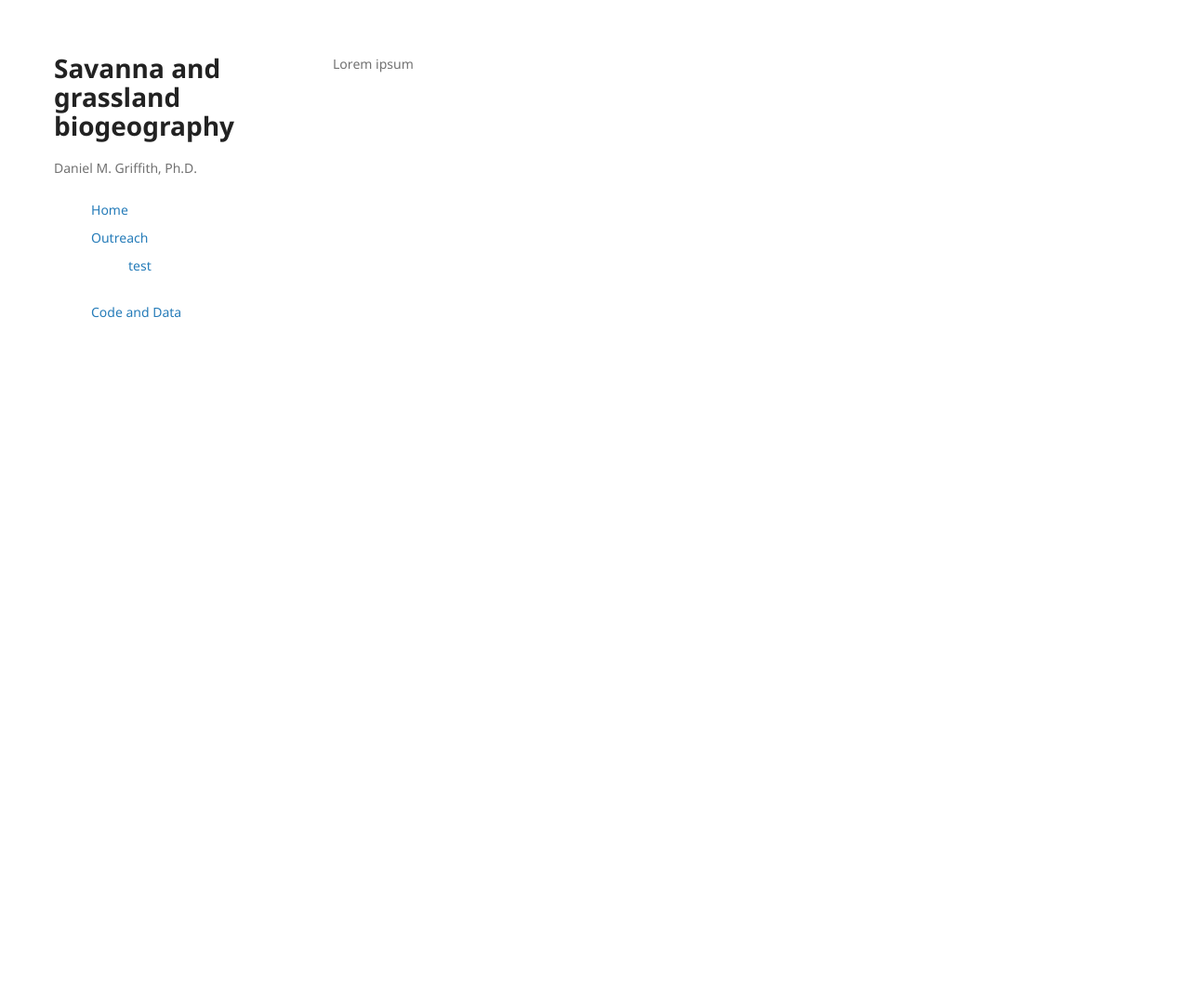
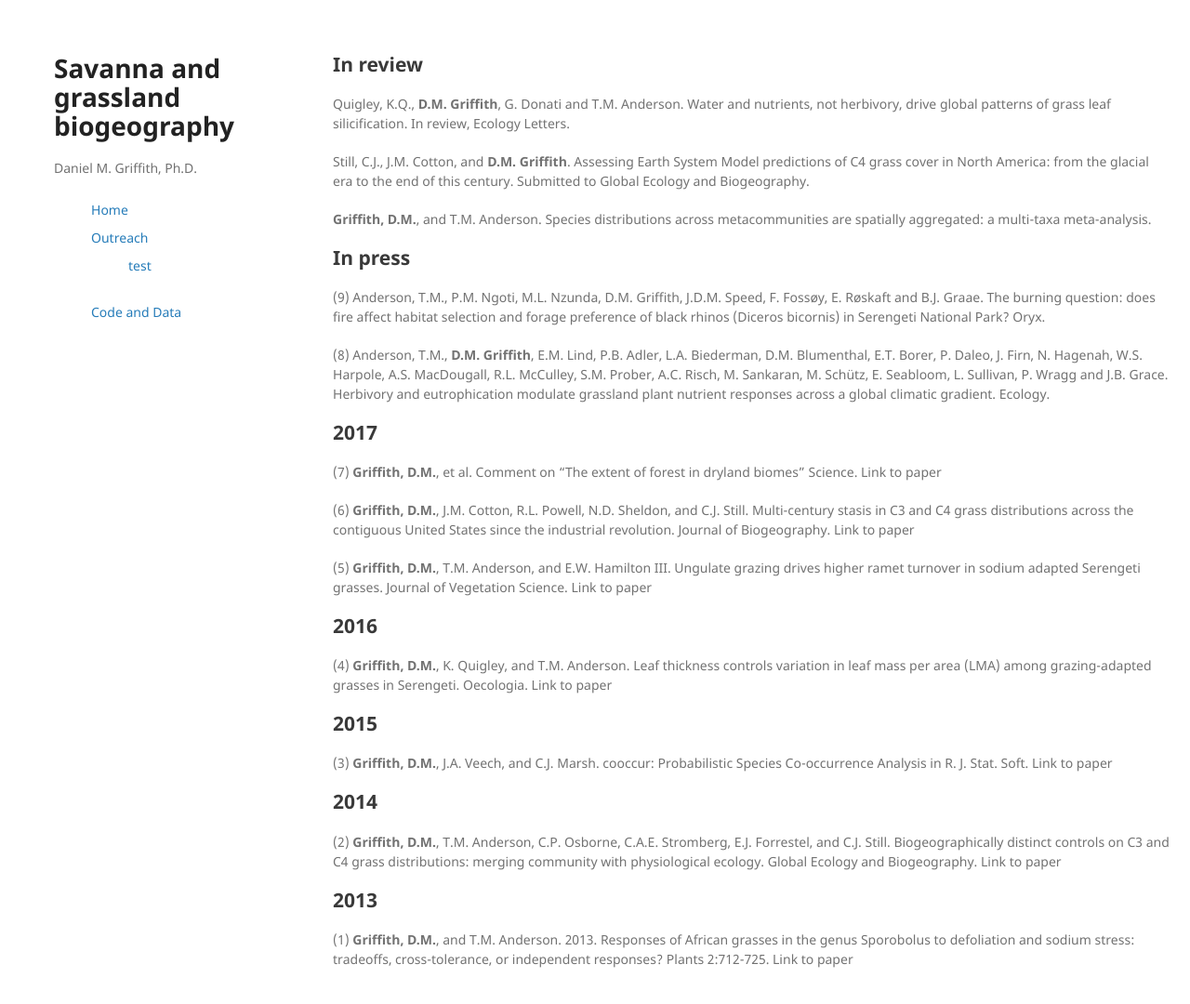
Before and after one commit to griffithdan/griffithdan.github.io, a Jekyll site: the page built from pages/publications.md, in a window 1280 px wide and 1112 px high. Shown: the top 1080 px of the window at 93% size. Built offline with Jekyll 4.4.1, drawn with Linux system fonts in a browser that asks for light colours.

Commit message:
Update publications.md

```diff
--- a/pages/publications.md
+++ b/pages/publications.md
@@ -3,4 +3,40 @@ layout: default
 title: Publications
 ---
 
-Lorem ipsum
+## In review
+
+Quigley, K.Q., **D.M. Griffith**, G. Donati and T.M. Anderson. Water and nutrients, not herbivory, drive global patterns of grass leaf silicification. In review, Ecology Letters.
+
+Still, C.J., J.M. Cotton, and **D.M. Griffith**. Assessing Earth System Model predictions of C4 grass cover in North America: from the glacial era to the end of this century. Submitted to Global Ecology and Biogeography.
+
+**Griffith, D.M.**, and T.M. Anderson. Species distributions across metacommunities are spatially aggregated: a multi-taxa meta-analysis.
+
+## In press
+
+(9) Anderson, T.M., P.M. Ngoti, M.L. Nzunda, D.M. Griffith, J.D.M. Speed, F. Fossøy, E. Røskaft and B.J. Graae. The burning question: does fire affect habitat selection and forage preference of black rhinos (Diceros bicornis) in Serengeti National Park? Oryx.
+
+(8) Anderson, T.M., **D.M. Griffith**, E.M. Lind, P.B. Adler, L.A. Biederman, D.M. Blumenthal, E.T. Borer, P. Daleo, J. Firn, N. Hagenah, W.S. Harpole, A.S. MacDougall, R.L. McCulley, S.M. Prober, A.C. Risch, M. Sankaran, M. Schütz, E. Seabloom, L. Sullivan, P. Wragg and J.B. Grace. Herbivory and eutrophication modulate grassland plant nutrient responses across a global climatic gradient. Ecology.
+
+## 2017
+
+(7) **Griffith, D.M.**, et al. Comment on “The extent of forest in dryland biomes” Science. Link to paper
+
+(6) **Griffith, D.M.**, J.M. Cotton, R.L. Powell, N.D. Sheldon, and C.J. Still. Multi-century stasis in C3 and C4 grass distributions across the contiguous United States since the industrial revolution. Journal of Biogeography. Link to paper
+
+(5) **Griffith, D.M.**, T.M. Anderson, and E.W. Hamilton III. Ungulate grazing drives higher ramet turnover in sodium adapted Serengeti grasses. Journal of Vegetation Science. Link to paper
+
+## 2016
+
+(4) **Griffith, D.M.**, K. Quigley, and T.M. Anderson. Leaf thickness controls variation in leaf mass per area (LMA) among grazing-adapted grasses in Serengeti. Oecologia. Link to paper
+
+## 2015
+
+(3) **Griffith, D.M.**, J.A. Veech, and C.J. Marsh. cooccur: Probabilistic Species Co-occurrence Analysis in R. J. Stat. Soft. Link to paper
+
+## 2014
+
+(2) **Griffith, D.M.**, T.M. Anderson, C.P. Osborne, C.A.E. Stromberg, E.J. Forrestel, and C.J. Still. Biogeographically distinct controls on C3 and C4 grass distributions: merging community with physiological ecology. Global Ecology and Biogeography. Link to paper
+
+## 2013
+
+(1) **Griffith, D.M.**, and T.M. Anderson. 2013. Responses of African grasses in the genus Sporobolus to defoliation and sodium stress: tradeoffs, cross-tolerance, or independent responses? Plants 2:712-725. Link to paper
```
